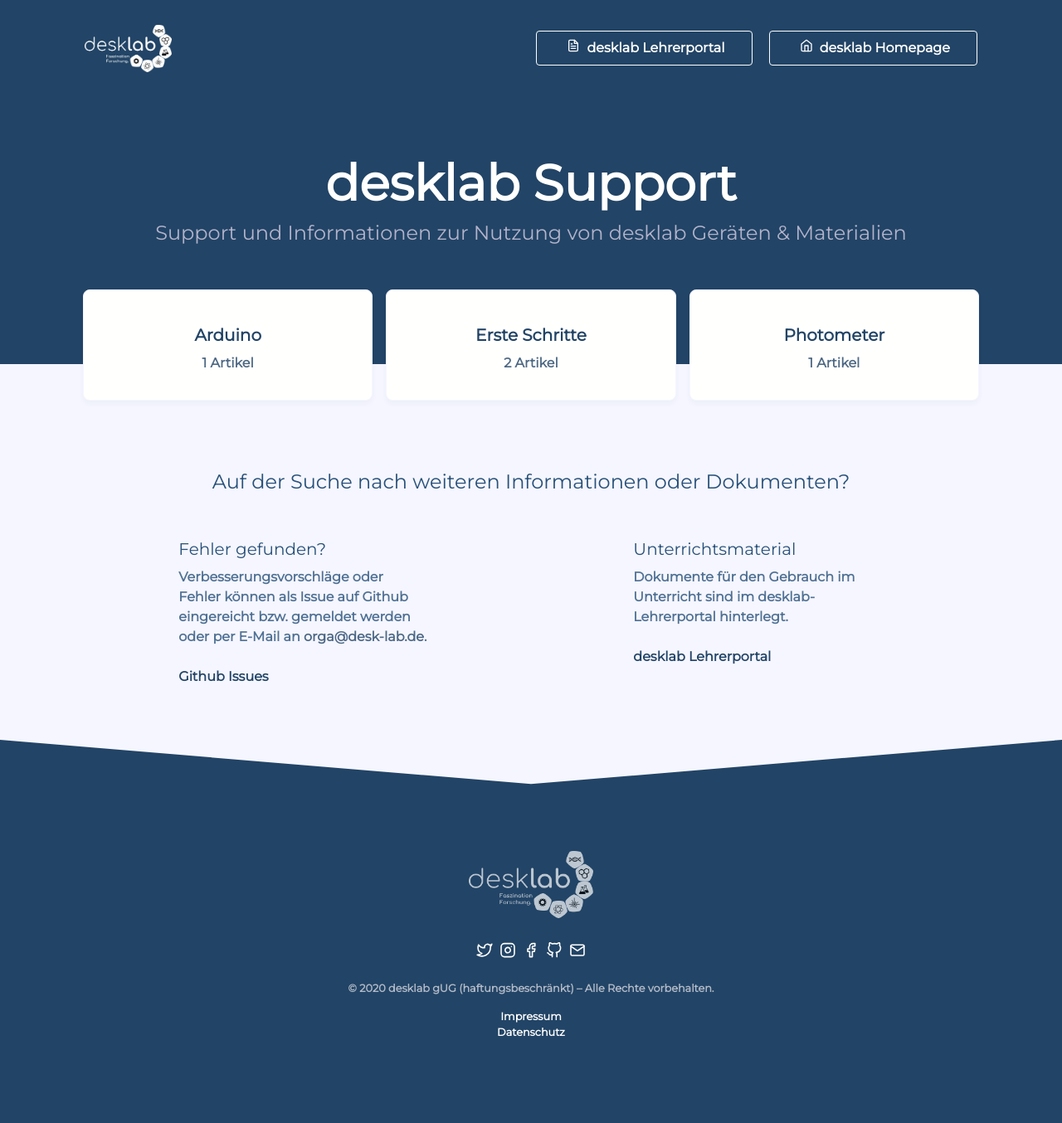
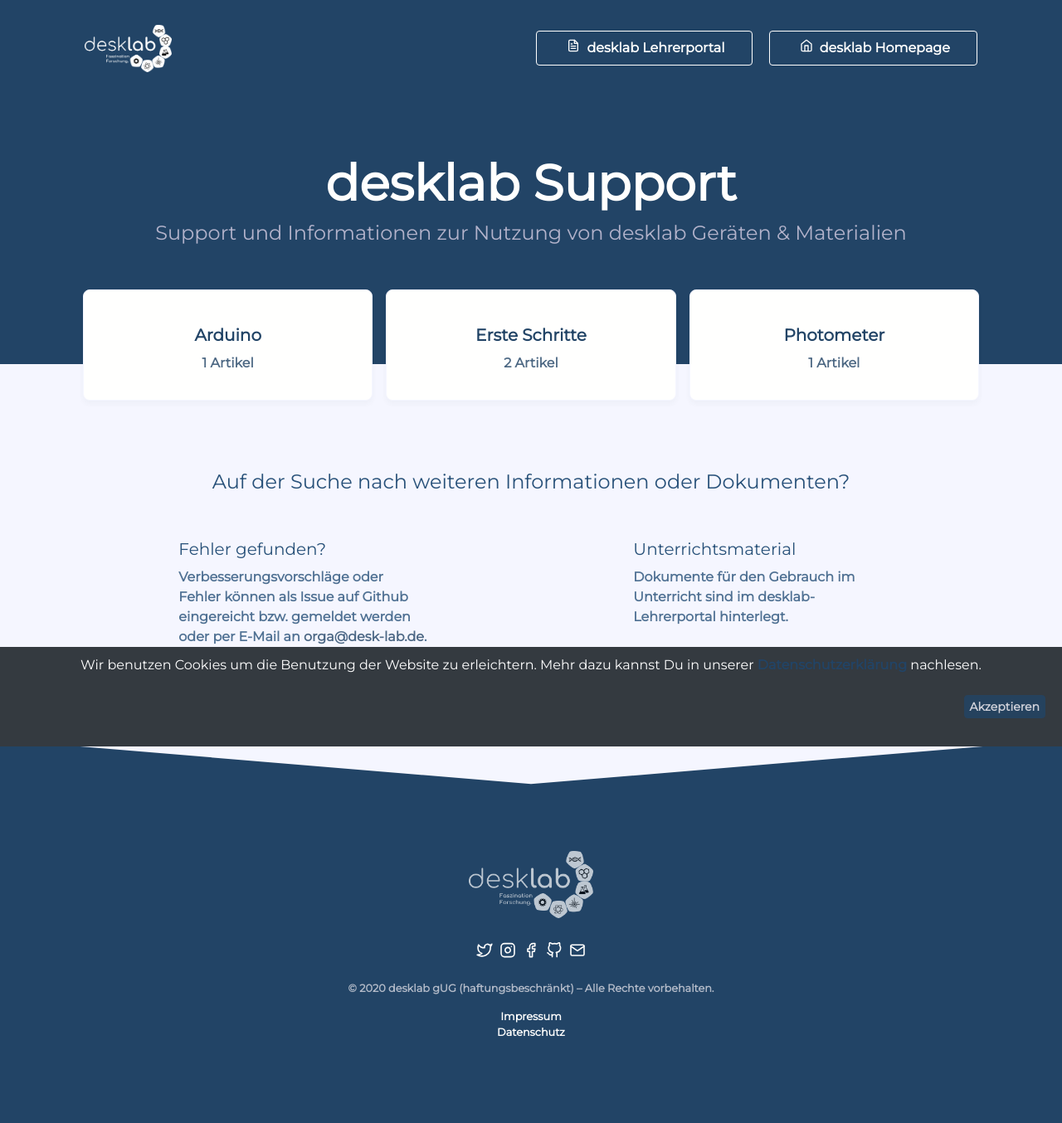
Before and after one commit to desklab/desklab.github.io, a Jekyll site: the page built from index.html, in a window 1280 px wide. Shown: the whole page at 83% size. Built offline with Jekyll 4.4.1, drawn with Linux system fonts in a browser that asks for light colours.

Commit message:
include basic cookie-consent

```diff
--- /dev/null
+++ b/_includes/cookie-consent.html
@@ -0,0 +1,53 @@
+<style>
+    #cookie-notice {padding: 0.5rem 1rem; display: none; text-align: center; position: fixed; bottom: 0; width: 100%; background: #343a40ff; color: rgba(255,255,255,1);}
+    #cookie-notice a {display: inline-block; cursor: pointer}
+    @media (max-width: 100%) {
+        #cookie-notice span {display: block; padding-top: 3px; margin-bottom: 1rem;}
+        #cookie-notice a {position: relative; bottom: 4px;}
+    }
+</style>
+
+<div id="cookie-notice">
+  <span>Wir benutzen Cookies um die Benutzung der Website zu erleichtern. Mehr dazu kannst Du in unserer <a href="https://desk-lab.de/gdp">Datenschutzerklärung</a> nachlesen.</span>
+  <p align=right>
+    <br>
+    <a id="cookie-notice-accept" class="btn btn-primary btn-sm">Akzeptieren</a>
+  </p>
+</div>
+
+<script>
+    function createCookie(name,value,days) {
+        var expires = "";
+        if (days) {
+            var date = new Date();
+            date.setTime(date.getTime() + (days*24*60*60*1000));
+            expires = "; expires=" + date.toUTCString();
+        }
+        document.cookie = name + "=" + value + expires + "; path=/";
+    }
+    function readCookie(name) {
+        var nameEQ = name + "=";
+        var ca = document.cookie.split(';');
+        for(var i=0;i < ca.length;i++) {
+            var c = ca[i];
+            while (c.charAt(0)==' ') c = c.substring(1,c.length);
+            if (c.indexOf(nameEQ) == 0) return c.substring(nameEQ.length,c.length);
+        }
+        return null;
+    }
+    function eraseCookie(name) {
+        createCookie(name,"",-1);
+    }
+
+    if(readCookie('cookie-notice-dismissed')=='true') {
+        {% include matomo.js %}
+    } else {
+        document.getElementById('cookie-notice').style.display = 'block';
+    }
+    document.getElementById('cookie-notice-accept').addEventListener("click",function() {
+        createCookie('cookie-notice-dismissed','true',31);
+        document.getElementById('cookie-notice').style.display = 'none';
+        location.reload();
+    });
+
+</script>
--- a/_includes/footer.html
+++ b/_includes/footer.html
@@ -51,3 +51,5 @@
 <script>
   feather.replace()
 </script>
+
+{% include cookie-consent.html %}
```
